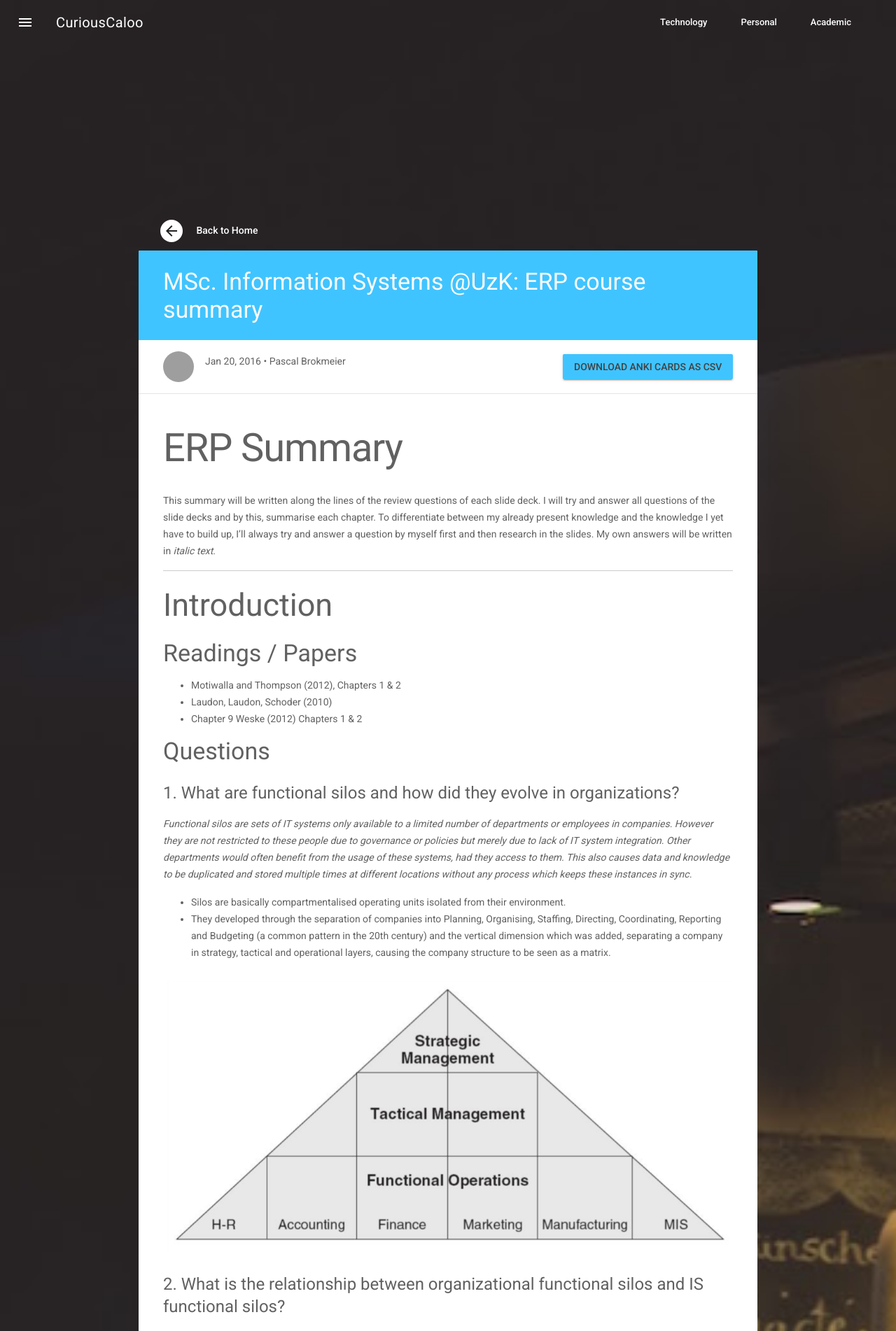
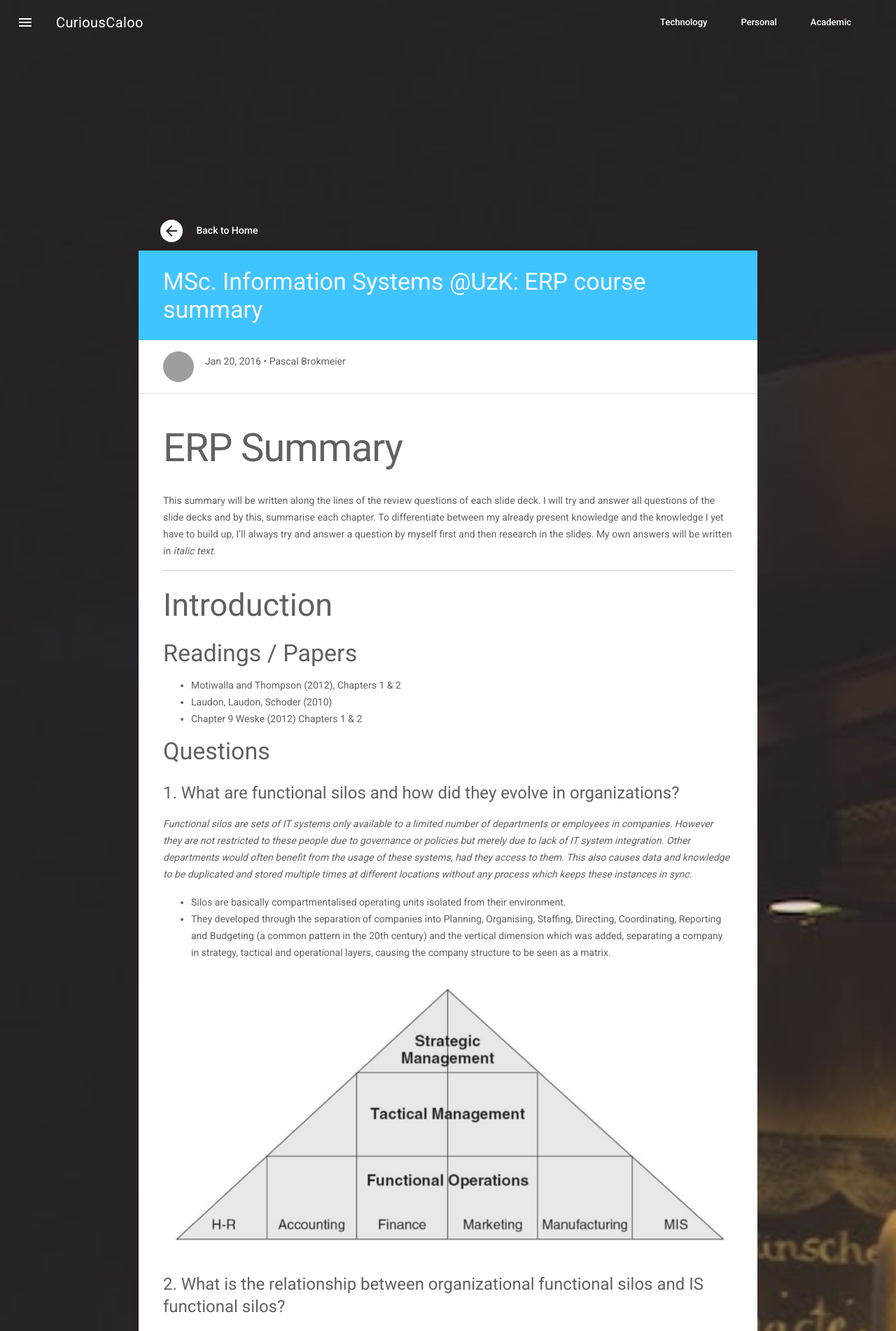
Before and after one commit to pascalwhoop/old_website, a Jekyll site: the page built from _posts/academic/2016-01-23-erp-master-information-systems-uzk-summary.markdown, in a window 1280 px wide. Shown: the top 1902 px of the page at 70% size. Built offline with Jekyll 4.4.1, drawn with Linux system fonts in a browser that asks for light colours; nearby versions of some CDN libraries; formulas are drawn with MathJax 3; comment, search, counter and statistics services are not loaded; some of the changed lines change nothing that is shown; grey boxes are pictures that could not be loaded.

Commit message:
removed button for now, added further content

```diff
--- a/_layouts/post.html
+++ b/_layouts/post.html
@@ -23,9 +23,9 @@
             <div class="mdl-layout-spacer"></div>
 
             {% if page.hascsvdownload %}
-            <button onclick="downloadCsv()" class="mdl-button mdl-js-button mdl-button--raised mdl-js-ripple-effect mdl-button--accent">
+            <!--<button onclick="downloadCsv()" class="mdl-button mdl-js-button mdl-button--raised mdl-js-ripple-effect mdl-button--accent">
                 Download Anki cards as CSV
-            </button>
+            </button>-->
             {% endif %}
 
 
--- a/_posts/academic/2016-01-23-erp-master-information-systems-uzk-summary.markdown
+++ b/_posts/academic/2016-01-23-erp-master-information-systems-uzk-summary.markdown
@@ -508,27 +508,63 @@
 
 #### 23. What are third-party products and why are they needed?
 
+*Third-party products are components, applications or systems that are offered by vendors to purchase, license or rent by organizations to solve certain tasks. Typical examples are office software, company chats, forums, wikis, email servers, building entrance authorisation system, ... They aren't necessarily needed but often it's just smarter to purchase such systems from specialist vendors rather than redeveloping them yourself (reinvent the wheel...)*
+
 #### 24. What are the pros and cons of implementing a system without customisation?
 
-Without any customisation, a system might be quickly implemented and the project risk is much lower, however, either the entire business has to adapt to the systems default process structures or a mismatch between the actual processes and the implemented ones will exist. Also without customisation, a company might loose its competitive edge over other companies.
+*Without any customisation, a system might be quickly implemented and the project risk is much lower, however, either the entire business has to adapt to the systems default process structures or a mismatch between the actual processes and the implemented ones will exist. Also without customisation, a company might loose its competitive edge over other companies.*
 
 #### 25. Why are there differences between a transactional and reporting database?
 
 #### 26. What are the steps in purchasing an ERP?
 
+1. Vendor research to *see whats possible*
+2. Define requirements
+3. request information from vendors
+4. Match & prefilter
+5. Request for bids
+6. Detailed Analysis
+    * Technical: complexity, compatibility, future-proofness → costs
+    * business: cost of ownership, benefits
+7. contract negotiations
+
 #### 27. Who generally needs to be involved in the ERP selection process and why?
+
+* Quality Manager: To ensure both sides abide to the contract
+* Program Manager: Will later lead the transition to ERP
+* Management: Be part of negotiations and demonstrations, decision makers, must back the project.
 
 #### 28. What is total cost of ownership (TCO) and why should it be a part of the ERP selection process?
 
+TCO is an estimate for the total costs arising when an organization decides to purchase or in-house develop a product. The TCO includes amongst the license and hardware costs also the training, introduction, insurance, audit, testing, ... costs. It tries to include all costs, direct and indirect, caused going forward with the one or the other alternative.
+
 #### 29. What are the key components in the contract negotiation and licensing?
+
+* Product to purchase and maintenance / long term support terms
+* Services for implementation phase
+* Deliverables + Dates
+* Customer **must** have *acceptance authority*
 
 #### 30. Why is it important in the request for bid process to make the vendors reply in a specified format?
 
+To allow objective comparisons between vendors and simplify the comparison process afterwards. This should, if possible, be done using a predefined evaluation model to minimize biased results.
+
 #### 31. Why is communication important in this phase?
+
+Keeps everyone involved, informs the entire staff about ongoing negotiations. Most staff isn't involved yet but will feel included.
+*Also informing staff about offers by vendors allows for feedback from specialists in certain areas. If vendors supply misleading, marketing-biased information, specialists will be able to uncover such issues.*
 
 #### 32. What is the difference between RFI and RFB?
 
+[[from wikipedia]](https://en.wikipedia.org/wiki/Request_for_information)
+
+A request for information (RFI) is a standard business process whose purpose is to collect written information about the capabilities of various suppliers. Normally it follows a format that can be used for comparative purposes.
+
+*A RFB is a request from the purchasee to the vendor to make an offer concerning both cost and products and/or service supplied.*
+
 #### 33. What are the benefits of a bidding process to purchase an ERP?
+
+Significant savings are possible through negotiations and specifications of required modules to ensure that only those modules which are required are purchased and licensed. Also if inclusion of office, technology and legal team is done right, market standards become transparent and adequate expectations towards vendors are developed.
 
 #### 34. Why is the readiness process so important to an ERP implementation?
 
```
